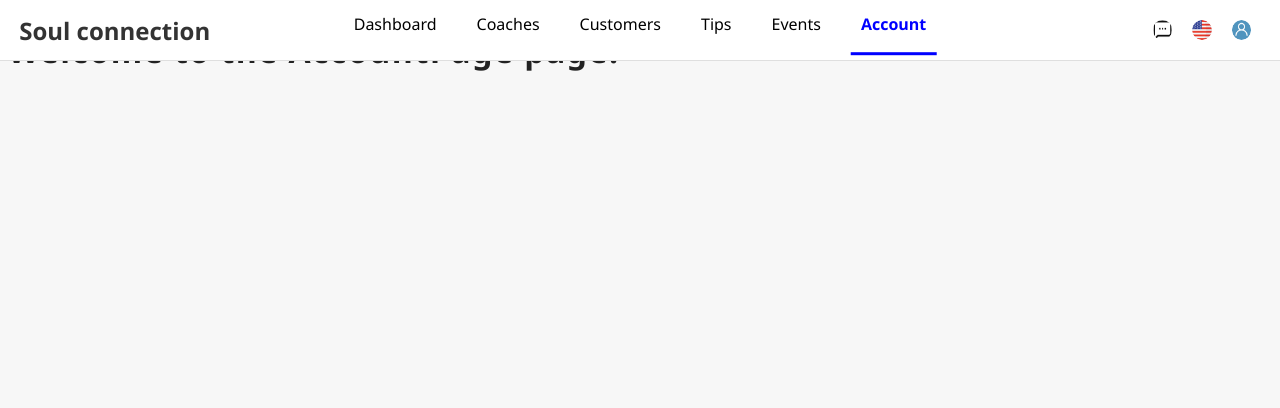
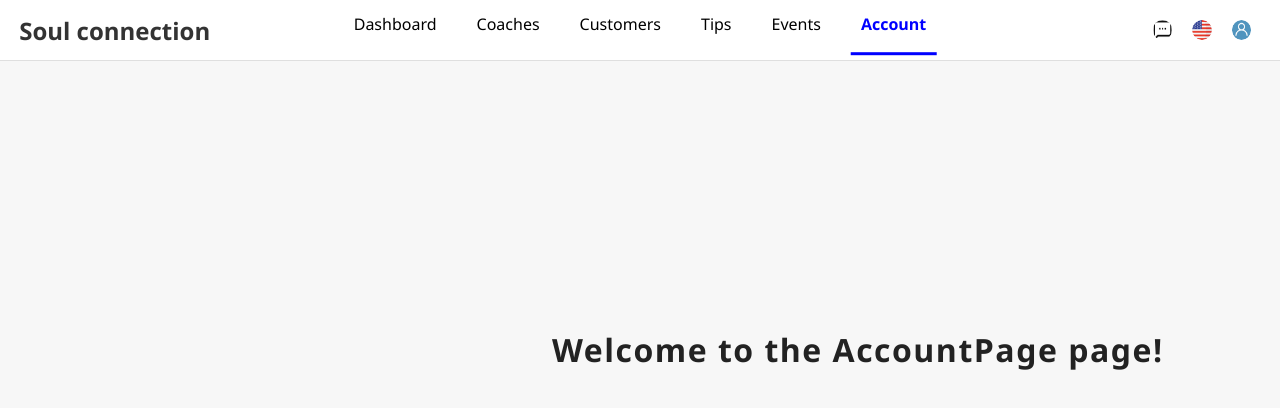
Before and after one commit to Sonny-Fourmont/2024-Epitech-Pool-Project-Survivor, a React (Create React App) app in the folder front/: page /account in a window 1280 px wide. Shown: the top 408 px of the page. Built offline with nearby package versions, Linux system fonts and the light colour scheme.

Commit message:
[FIX] FIX broken conflicts

```diff
--- a/front/src/components/accountPage/accountPage.tsx
+++ b/front/src/components/accountPage/accountPage.tsx
@@ -12,9 +12,7 @@ const AccountPage: React.FC = () => {
   return (
     <>
       <NavBar/>
-      <div>
-        <h1>Welcome to the AccountPage page!</h1>
-      </div>
+      <h1>Welcome to the AccountPage page!</h1>
     </>
   );
 };
--- a/front/src/index.css
+++ b/front/src/index.css
@@ -15,9 +15,9 @@ body {
 }
 
 h1, h3 {
-  text-align: center;
   color: #222;
-  margin-bottom: 20px;
+  margin-top: 40vh;
+  margin-left: 68vh;
   letter-spacing: 1.5px;
 }
 
```
